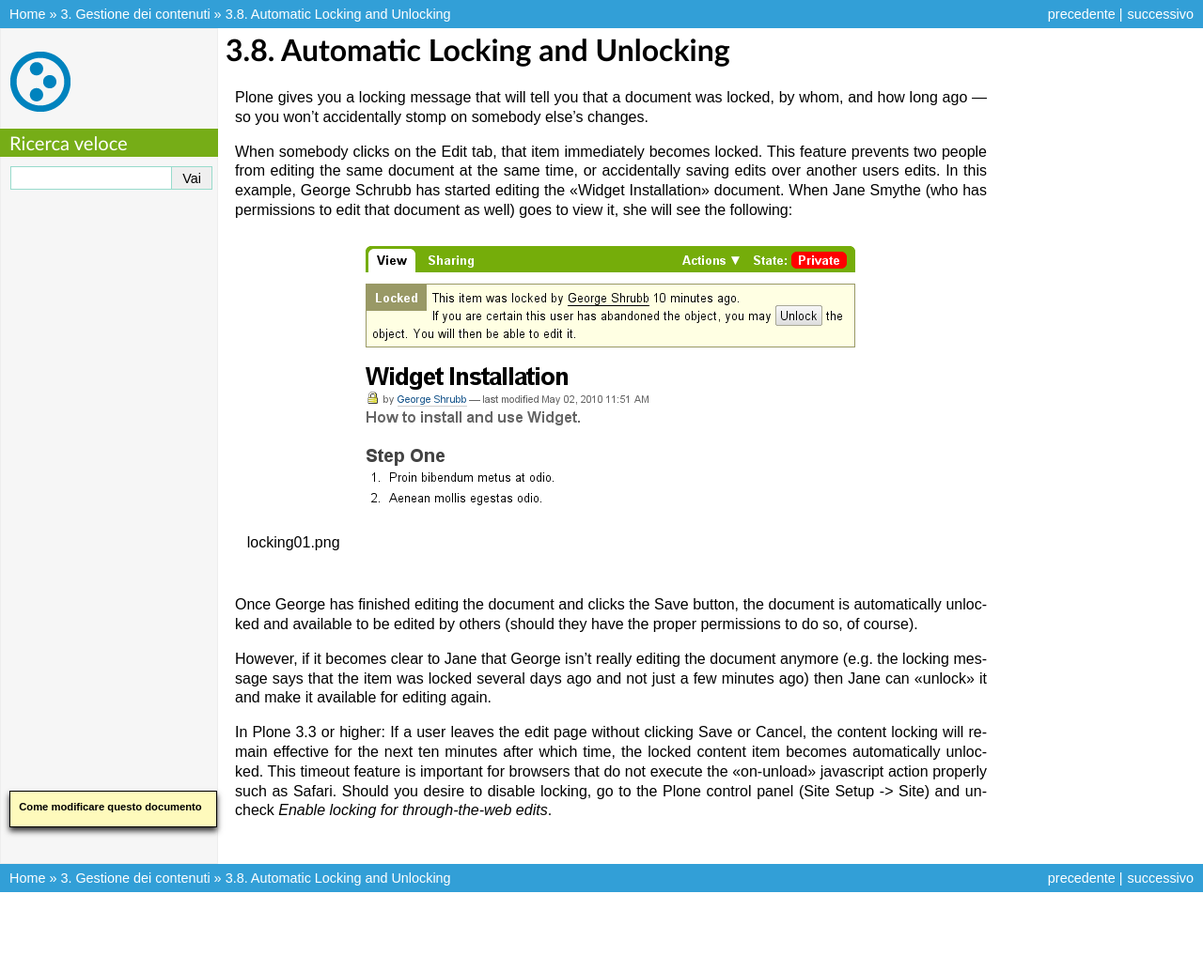
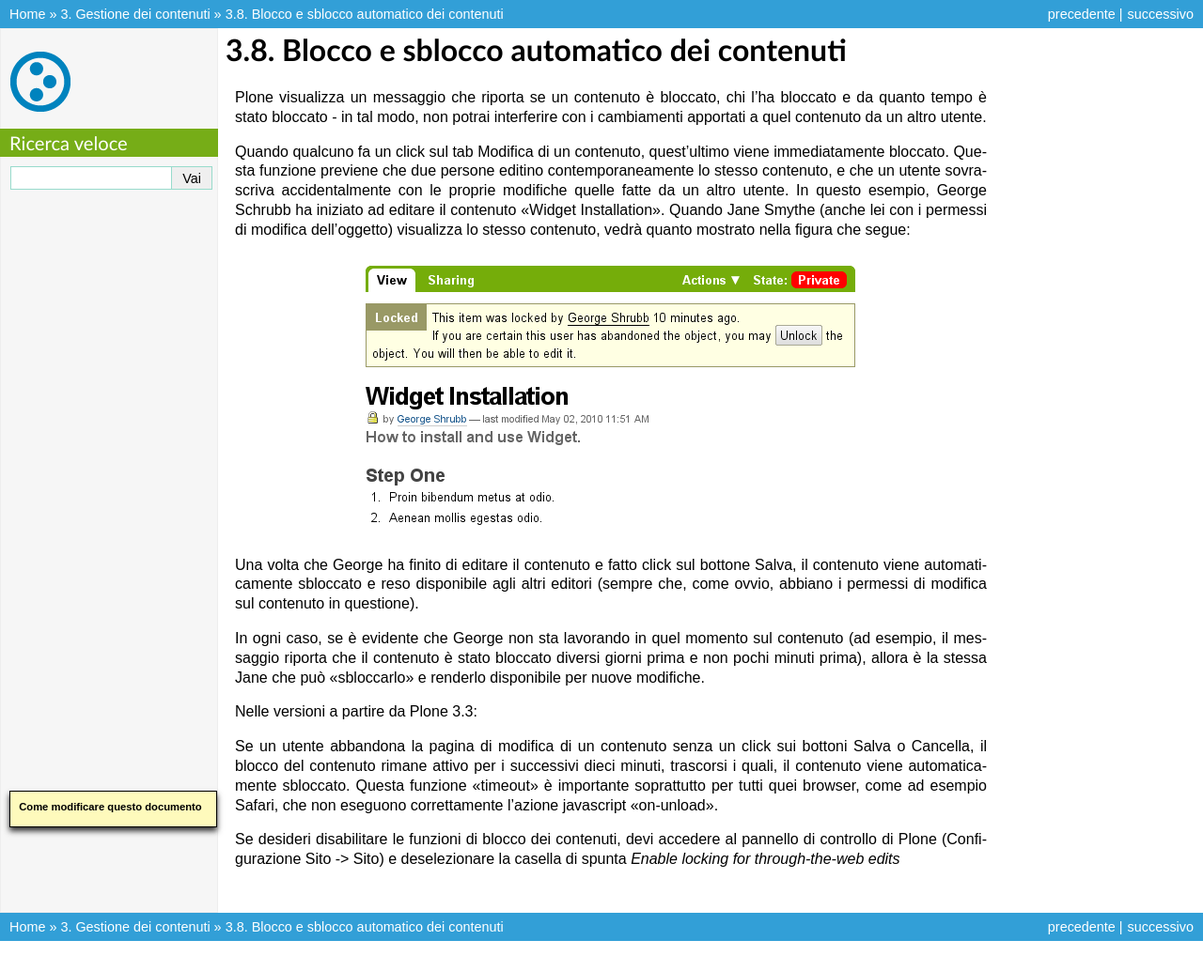
Before and after one commit to plone-it/collective.italiandocumentation, a Sphinx documentation site: the page built from source/managing-content/automatic-locking-and-unlocking.rst, in a window 1280 px wide. Shown: the whole page at 94% size. Built offline with Sphinx 7.4.7, drawn with Linux system fonts in a browser that asks for light colours; pages that are not in the unit, such as notebooks, are missing from menus; before the commit the page ends 982 px from its top, so only the background shows below that.

Commit message:
Review chapter 3.8

```diff
--- a/source/managing-content/automatic-locking-and-unlocking.rst
+++ b/source/managing-content/automatic-locking-and-unlocking.rst
@@ -1,39 +1,37 @@
-Automatic Locking and Unlocking
-====================================
+Blocco e sblocco automatico dei contenuti
+=========================================
 
-Plone gives you a locking message that will tell you that a document was
-locked, by whom, and how long ago — so you won't accidentally stomp on
-somebody else's changes.
+Plone visualizza un messaggio che riporta se un contenuto
+è bloccato, chi l'ha bloccato e da quanto tempo è stato bloccato - in tal modo,
+non potrai interferire con i cambiamenti apportati a quel contenuto da un altro utente.
 
-When somebody clicks on the Edit tab, that item immediately becomes
-locked. This feature prevents two people from editing the same document
-at the same time, or accidentally saving edits over another users edits.
-In this example, George Schrubb has started editing the "Widget
-Installation" document. When Jane Smythe (who has permissions to edit
-that document as well) goes to view it, she will see the following:
+Quando qualcuno fa un click sul tab Modifica di un contenuto, quest'ultimo viene
+immediatamente bloccato. Questa funzione previene che due persone editino contemporaneamente
+lo stesso contenuto, e che un utente sovrascriva accidentalmente con le proprie modifiche quelle fatte da un altro
+utente. In questo esempio, George Schrubb ha iniziato ad editare il contenuto "Widget
+Installation". Quando Jane Smythe (anche lei con i permessi di modifica dell'oggetto) visualizza
+lo stesso contenuto, vedrà quanto mostrato nella figura che segue:
 
 .. figure:: ../_static/locking01.png
    :align: center
    :alt: locking01.png
 
-   locking01.png
+Una volta che George ha finito di editare il contenuto e fatto click sul bottone Salva,
+il contenuto viene automaticamente sbloccato e reso disponibile agli altri editori
+(sempre che, come ovvio, abbiano i permessi di modifica sul contenuto in questione).
 
-Once George has finished editing the document and clicks the Save
-button, the document is automatically unlocked and available to be
-edited by others (should they have the proper permissions to do so, of
-course).
+In ogni caso, se è evidente che George non sta lavorando in quel momento sul contenuto
+(ad esempio, il messaggio riporta che il contenuto è stato bloccato diversi giorni prima e non
+pochi minuti prima), allora è la stessa Jane che può "sbloccarlo" e renderlo disponibile per nuove modifiche.
 
-However, if it becomes clear to Jane that George isn't really editing
-the document anymore (e.g. the locking message says that the item was
-locked several days ago and not just a few minutes ago) then Jane can
-"unlock" it and make it available for editing again.
+Nelle versioni a partire da Plone 3.3:
 
-In Plone 3.3 or higher:
-If a user leaves the edit page without clicking Save or Cancel, the
-content locking will remain effective for the next ten minutes after
-which time, the locked content item becomes automatically unlocked. This
-timeout feature is important for browsers that do not execute the
-"on-unload" javascript action properly such as Safari.
-Should you desire to disable locking, go to the Plone control panel
-(Site Setup -> Site) and uncheck *Enable locking for through-the-web
-edits*.
+Se un utente abbandona la pagina di modifica di un contenuto senza un click sui bottoni
+Salva o Cancella, il blocco del contenuto rimane attivo per i successivi dieci minuti,
+trascorsi i quali, il contenuto viene automaticamente sbloccato.
+Questa funzione "timeout" è importante soprattutto per tutti quei browser, come ad esempio Safari,
+che non eseguono correttamente l'azione javascript "on-unload".
+
+Se desideri disabilitare le funzioni di blocco dei contenuti, devi accedere al pannello
+di controllo di Plone (Configurazione Sito -> Sito) e deselezionare la casella di spunta *Enable locking
+for through-the-web edits*
```
